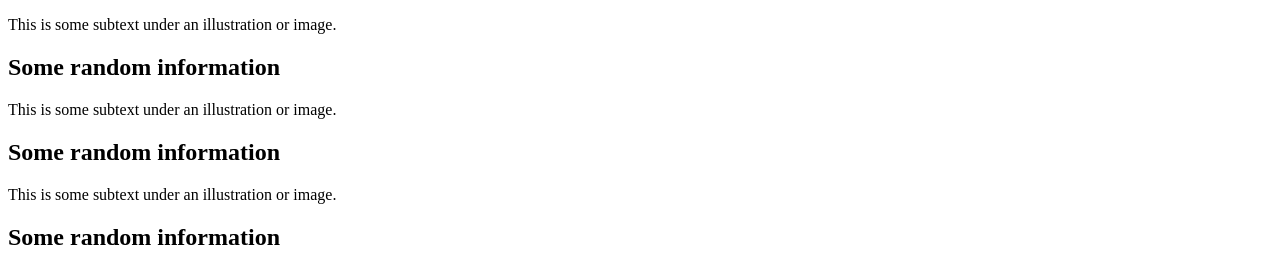
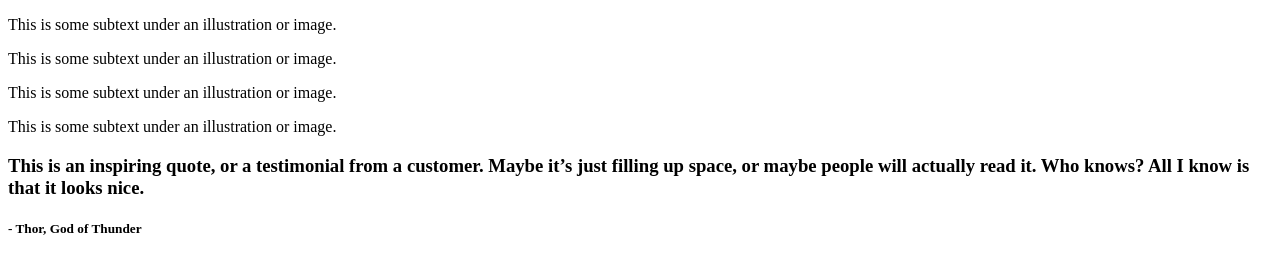
Before and after one commit to DevonTheDeveloper/Odin-Landing-Page, a plain HTML site: page index.html in a window 1280 px wide. Shown: the part 669-926 px from the top of the page. Drawn offline with Linux system fonts and the light colour scheme.

Commit message:
Remove unnecessary HTML

```diff
--- a/index.html
+++ b/index.html
@@ -47,23 +47,20 @@
       </section>
     </main>
     <section id="info">
-      <h1>Some random information</h1>
+      <h2>Some random information</h2>
       <div class="info-container">
         <div class="card one">
           <div class="fake-image"></div>
           <p>This is some subtext under an illustration or image.</p>
         </div>
-        <h1>Some random information</h1>
         <div class="card two">
           <div class="fake-image"></div>
           <p>This is some subtext under an illustration or image.</p>
         </div>
-        <h1>Some random information</h1>
         <div class="card three">
           <div class="fake-image"></div>
           <p>This is some subtext under an illustration or image.</p>
         </div>
-        <h1>Some random information</h1>
         <div class="card four">
           <div class="fake-image"></div>
           <p>This is some subtext under an illustration or image.</p>
```
